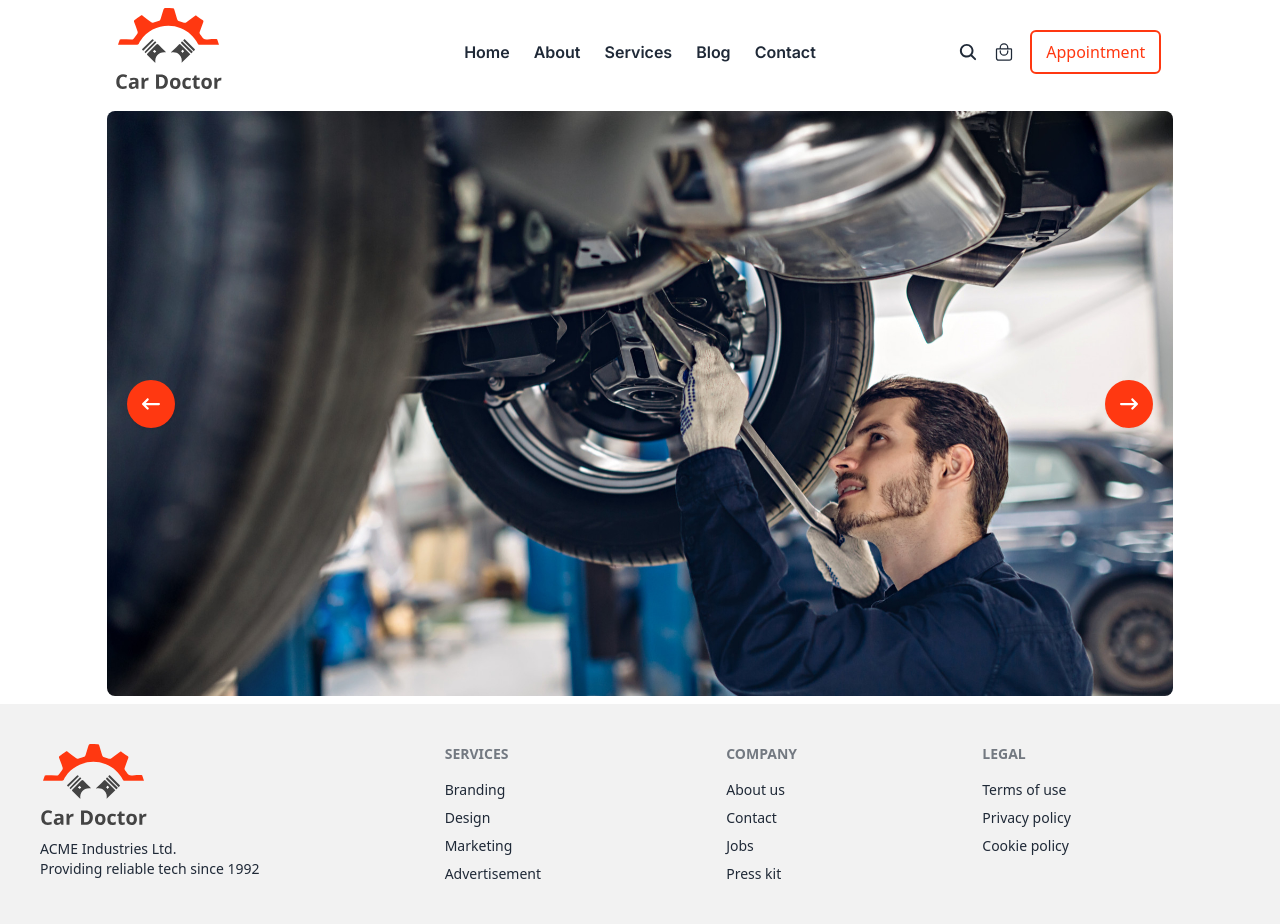
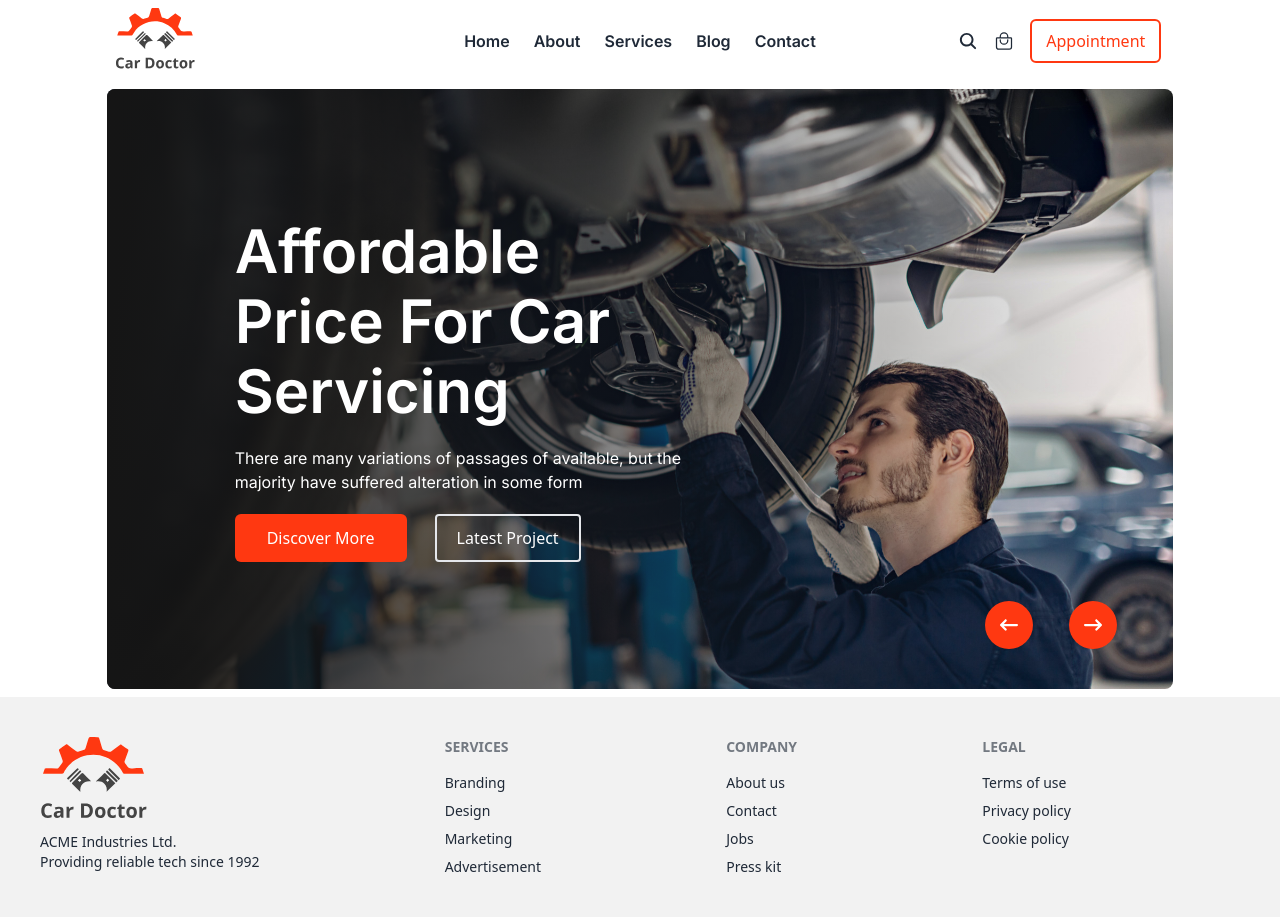
Before and after one commit to RakibHossen678/car-doctor-client, a React (Vite) app: page / in a window 1280 px wide. Built offline with nearby package versions, Linux system fonts and the light colour scheme.

Commit message:
added banner section

```diff
--- a/src/pages/Home/Banner/Banner.jsx
+++ b/src/pages/Home/Banner/Banner.jsx
@@ -1,65 +1,197 @@
 import { FaArrowLeftLong, FaArrowRightLong } from "react-icons/fa6";
-import img1 from '../../../assets/images/homeCarousel/1.jpg'
-import img2 from '../../../assets/images/homeCarousel/2.jpg'
-import img3 from '../../../assets/images/homeCarousel/3.jpg'
-import img4 from '../../../assets/images/homeCarousel/4.jpg'
+import img1 from "../../../assets/images/homeCarousel/1.jpg";
+import img2 from "../../../assets/images/homeCarousel/2.jpg";
+import img3 from "../../../assets/images/homeCarousel/3.jpg";
+import img4 from "../../../assets/images/homeCarousel/4.jpg";
 
 const Banner = () => {
   return (
-    <div className="carousel w-full max-h-[585px] my-2">
+    <div className="carousel w-full max-h-[600px] my-2">
       <div id="slide1" className="carousel-item relative w-full">
         <img
           src={img1}
-          className="w-full rounded-lg bg-cover bg-center object-cover"
+          className="w-full z-1  rounded-lg bg-cover bg-center object-cover"
         />
-        <div className="absolute flex justify-between transform -translate-y-1/2 left-5 right-5 top-1/2">
-          <a href="#slide4" className="btn border-none hover:bg-[#dad3d3f7] bg-[#FF3811] btn-circle">
-          <FaArrowLeftLong className="text-white text-lg hover:text-black"/>
+        <div className="absolute overflow-hidden rounded-lg h-full w-full bg-gradient-to-r from-[#151515] to-[rgba(21, 21, 21, 0) 100%)]    text-white flex flex-col justify-center  ">
+          <div className="w-[460px] absolute transform -translate-y-1/2 top-1/2 left-32">
+            <h1 className="text-6xl font-inter font-semibold leading-[70px]">
+              Affordable Price For Car Servicing
+            </h1>
+            <p className="font-inter py-5">
+              There are many variations of passages of available, but the
+              majority have suffered alteration in some form
+            </p>
+            <div className="flex items-center space-x-7">
+              <a className="relative px-8 py-3 font-medium text-white transition duration-300 bg-[#FF3811] rounded-md hover:bg- ease">
+                <span className="absolute bottom-0 left-0 h-full -ml-2"></span>
+                <span className="absolute top-0 right-0 w-12 h-full -mr-3"></span>
+                <span className="relative">Discover More</span>
+              </a>
+              <a
+                href="#_"
+                className="px-5 py-2.5 hover:py-3 relative rounded group overflow-hidden font-medium bg-transparent border-2 text-white hover:border-none inline-block"
+              >
+                <span className="absolute top-0 left-0 flex w-full h-0 mb-0 transition-all duration-200 ease-out transform translate-y-0 bg-[#FF3811] group-hover:h-full opacity-90"></span>
+                <span className="relative group-hover:text-white">
+                  Latest Project
+                </span>
+              </a>
+            </div>
+          </div>
+        </div>
+        <div className="absolute flex justify-between transform -translate-y-1/2  right-14 bottom-4 space-x-9">
+          <a
+            href="#slide4"
+            className="btn border-none hover:bg-[#dad3d3f7] bg-[#FF3811] btn-circle"
+          >
+            <FaArrowLeftLong className="text-white text-lg hover:text-black" />
           </a>
-          <a href="#slide2" className="btn border-none hover:bg-[#dad3d3f7] bg-[#FF3811] btn-circle">
-            <FaArrowRightLong  className="text-white text-lg hover:text-black"/>
+          <a
+            href="#slide2"
+            className="btn border-none hover:bg-[#dad3d3f7] bg-[#FF3811] btn-circle"
+          >
+            <FaArrowRightLong className="text-white text-lg hover:text-black" />
           </a>
         </div>
       </div>
       <div id="slide2" className="carousel-item relative w-full">
         <img
           src={img2}
-          className="w-full rounded-lg"
+          className="w-full rounded-lg bg-cover bg-center object-cover"
         />
-        <div className="absolute flex justify-between transform -translate-y-1/2 left-5 right-5 top-1/2">
-          <a href="#slide1" className="btn border-none hover:bg-[#dad3d3f7] bg-[#FF3811] btn-circle">
-          <FaArrowLeftLong  className="text-white text-lg hover:text-black"/>
+        <div className="absolute overflow-hidden rounded-lg h-full w-full bg-gradient-to-r from-[#151515] to-[rgba(21, 21, 21, 0) 100%)]    text-white flex flex-col justify-center  ">
+          <div className="w-[460px] absolute transform -translate-y-1/2 top-1/2 left-32">
+            <h1 className="text-6xl font-inter font-semibold leading-[70px]">
+              Affordable Price For Car Servicing
+            </h1>
+            <p className="font-inter py-5">
+              There are many variations of passages of available, but the
+              majority have suffered alteration in some form
+            </p>
+            <div className="flex items-center space-x-7">
+              <a className="relative px-8 py-3 font-medium text-white transition duration-300 bg-[#FF3811] rounded-md hover:bg- ease">
+                <span className="absolute bottom-0 left-0 h-full -ml-2"></span>
+                <span className="absolute top-0 right-0 w-12 h-full -mr-3"></span>
+                <span className="relative">Discover More</span>
+              </a>
+              <a
+                href="#_"
+                className="px-5 py-2.5 hover:py-3 relative rounded group overflow-hidden font-medium bg-transparent border-2 text-white hover:border-none inline-block"
+              >
+                <span className="absolute top-0 left-0 flex w-full h-0 mb-0 transition-all duration-200 ease-out transform translate-y-0 bg-[#FF3811] group-hover:h-full opacity-90"></span>
+                <span className="relative group-hover:text-white">
+                  Latest Project
+                </span>
+              </a>
+            </div>
+          </div>
+        </div>
+        <div className="absolute flex justify-between transform -translate-y-1/2  right-14 bottom-4 space-x-9">
+          <a
+            href="#slide1"
+            className="btn border-none hover:bg-[#dad3d3f7] bg-[#FF3811] btn-circle"
+          >
+            <FaArrowLeftLong className="text-white text-lg hover:text-black" />
           </a>
-          <a href="#slide3" className="btn border-none hover:bg-[#dad3d3f7] bg-[#FF3811] btn-circle">
-            <FaArrowRightLong  className="text-white text-lg hover:text-black"/>
+          <a
+            href="#slide3"
+            className="btn border-none hover:bg-[#dad3d3f7] bg-[#FF3811] btn-circle"
+          >
+            <FaArrowRightLong className="text-white text-lg hover:text-black" />
           </a>
         </div>
       </div>
       <div id="slide3" className="carousel-item relative w-full">
         <img
           src={img3}
-          className="w-full rounded-lg"
+          className="w-full rounded-lg bg-cover bg-center object-cover"
         />
-        <div className="absolute flex justify-between transform -translate-y-1/2 left-5 right-5 top-1/2">
-          <a href="#slide2" className="btn border-none hover:bg-[#dad3d3f7] bg-[#FF3811] btn-circle">
-            <FaArrowLeftLong  className="text-white text-lg hover:text-black"/>
+        <div className="absolute overflow-hidden rounded-lg h-full w-full bg-gradient-to-r from-[#151515] to-[rgba(21, 21, 21, 0) 100%)]    text-white flex flex-col justify-center  ">
+          <div className="w-[460px] absolute transform -translate-y-1/2 top-1/2 left-32">
+            <h1 className="text-6xl font-inter font-semibold leading-[70px]">
+              Affordable Price For Car Servicing
+            </h1>
+            <p className="font-inter py-5">
+              There are many variations of passages of available, but the
+              majority have suffered alteration in some form
+            </p>
+            <div className="flex items-center space-x-7">
+              <a className="relative px-8 py-3 font-medium text-white transition duration-300 bg-[#FF3811] rounded-md hover:bg- ease">
+                <span className="absolute bottom-0 left-0 h-full -ml-2"></span>
+                <span className="absolute top-0 right-0 w-12 h-full -mr-3"></span>
+                <span className="relative">Discover More</span>
+              </a>
+              <a
+                href="#_"
+                className="px-5 py-2.5 hover:py-3 relative rounded group overflow-hidden font-medium bg-transparent border-2 text-white hover:border-none inline-block"
+              >
+                <span className="absolute top-0 left-0 flex w-full h-0 mb-0 transition-all duration-200 ease-out transform translate-y-0 bg-[#FF3811] group-hover:h-full opacity-90"></span>
+                <span className="relative group-hover:text-white">
+                  Latest Project
+                </span>
+              </a>
+            </div>
+          </div>
+        </div>
+        <div className="absolute flex justify-between transform -translate-y-1/2  right-14 bottom-4 space-x-9">
+          <a
+            href="#slide2"
+            className="btn border-none hover:bg-[#dad3d3f7] bg-[#FF3811] btn-circle"
+          >
+            <FaArrowLeftLong className="text-white text-lg hover:text-black" />
           </a>
-          <a href="#slide4" className="btn border-none hover:bg-[#dad3d3f7] bg-[#FF3811] btn-circle">
-            <FaArrowRightLong  className="text-white text-lg hover:text-black"/>
+          <a
+            href="#slide4"
+            className="btn border-none hover:bg-[#dad3d3f7] bg-[#FF3811] btn-circle"
+          >
+            <FaArrowRightLong className="text-white text-lg hover:text-black" />
           </a>
         </div>
       </div>
       <div id="slide4" className="carousel-item relative w-full">
         <img
           src={img4}
-          className="w-full rounded-lg"
+          className="w-full  overflow-hidden rounded-lg bg-cover bg-center object-cover"
         />
-        <div className="absolute flex justify-between transform -translate-y-1/2 left-5 right-5 top-1/2">
-          <a href="#slide3" className="btn border-none hover:bg-[#dad3d3f7] bg-[#FF3811] btn-circle">
-          <FaArrowLeftLong  className="text-white text-lg hover:text-black"/>
+        <div className="absolute overflow-hidden rounded-lg h-full w-full bg-gradient-to-r from-[#151515] to-[rgba(21, 21, 21, 0) 100%)]    text-white flex flex-col justify-center  ">
+          <div className="w-[460px] absolute transform -translate-y-1/2 top-1/2 left-32">
+            <h1 className="text-6xl font-inter font-semibold leading-[70px]">
+              Affordable Price For Car Servicing
+            </h1>
+            <p className="font-inter py-5">
+              There are many variations of passages of available, but the
+              majority have suffered alteration in some form
+            </p>
+            <div className="flex items-center space-x-7">
+              <a className="relative px-8 py-3 font-medium text-white transition duration-300 bg-[#FF3811] rounded-md hover:bg- ease">
+                <span className="absolute bottom-0 left-0 h-full -ml-2"></span>
+                <span className="absolute top-0 right-0 w-12 h-full -mr-3"></span>
+                <span className="relative">Discover More</span>
+              </a>
+              <a
+                href="#_"
+                className="px-5 py-2.5 hover:py-3 relative rounded group overflow-hidden font-medium bg-transparent border-2 text-white hover:border-none inline-block"
+              >
+                <span className="absolute top-0 left-0 flex w-full h-0 mb-0 transition-all duration-200 ease-out transform translate-y-0 bg-[#FF3811] group-hover:h-full opacity-90"></span>
+                <span className="relative group-hover:text-white">
+                  Latest Project
+                </span>
+              </a>
+            </div>
+          </div>
+        </div>
+        <div className="absolute flex justify-between transform -translate-y-1/2  right-14 bottom-4 space-x-9">
+          <a
+            href="#slide3"
+            className="btn border-none hover:bg-[#dad3d3f7] bg-[#FF3811] btn-circle"
+          >
+            <FaArrowLeftLong className="text-white text-lg hover:text-black" />
           </a>
-          <a href="#slide1" className="btn border-none hover:bg-[#dad3d3f7] bg-[#FF3811] btn-circle">
-            <FaArrowRightLong  className="text-white text-lg hover:text-black"/>
+          <a
+            href="#slide1"
+            className="btn border-none hover:bg-[#dad3d3f7] bg-[#FF3811] btn-circle"
+          >
+            <FaArrowRightLong className="text-white text-lg hover:text-black" />
           </a>
         </div>
       </div>
--- a/src/pages/Shared/Navbar/Navbar.jsx
+++ b/src/pages/Shared/Navbar/Navbar.jsx
@@ -50,7 +50,7 @@ const Navbar = () => {
             {links}
           </ul>
         </div>
-        <Link className="">
+        <Link className="w-20">
           <img src={logo} alt="" />
         </Link>
       </div>
```
